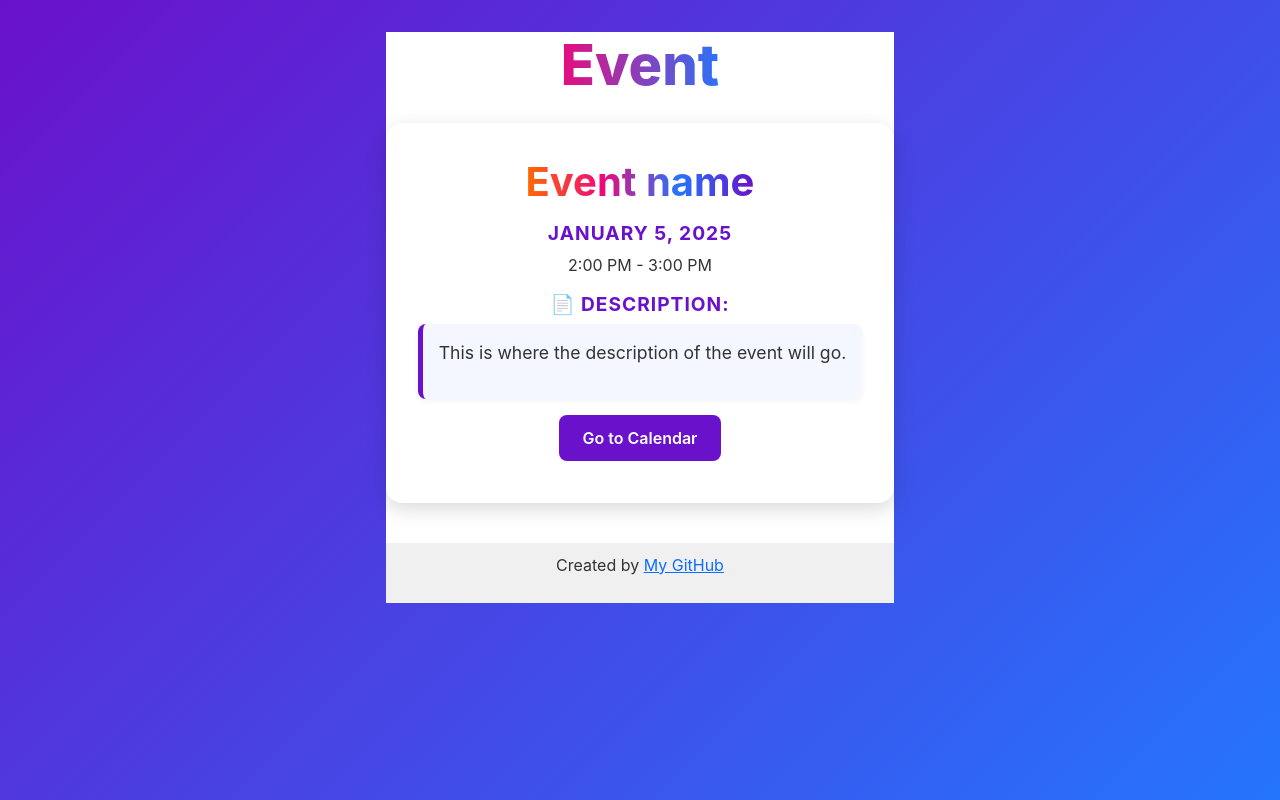
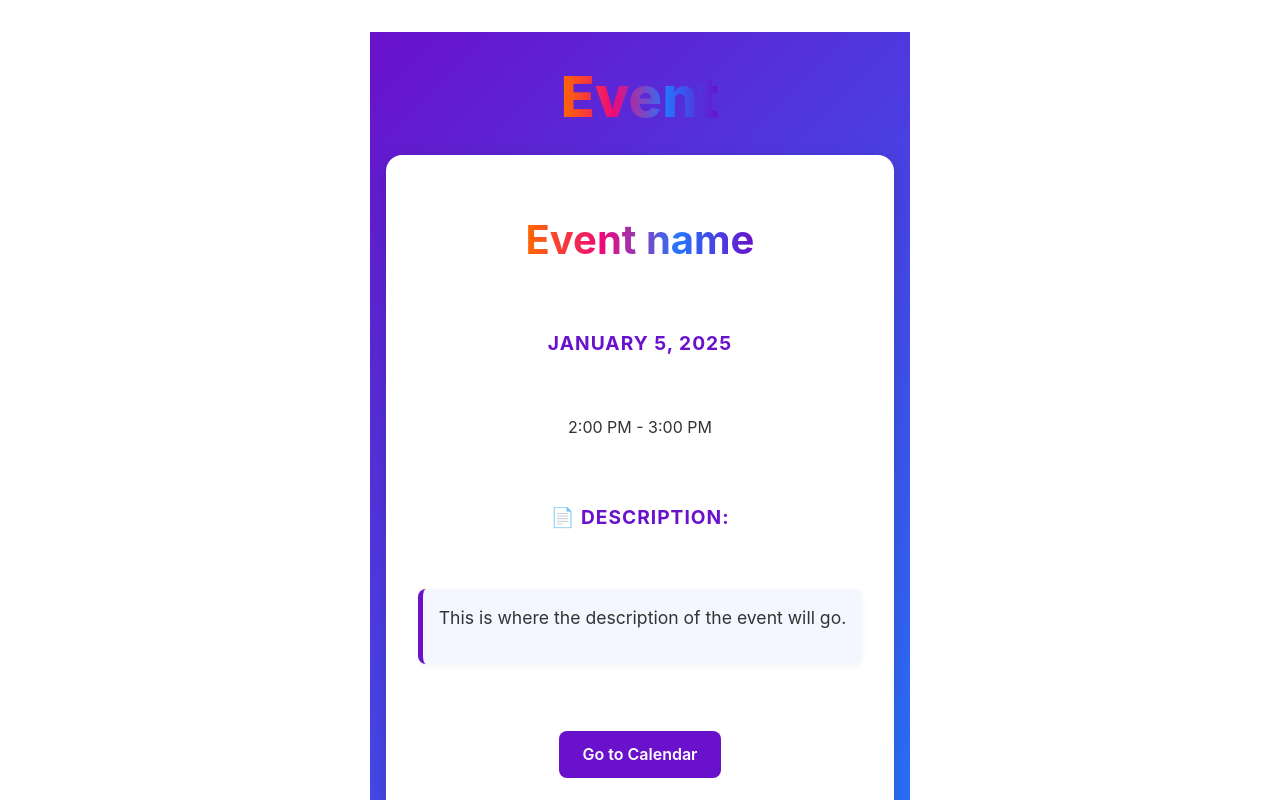
Before and after one commit to atkfuller/startup, a React (Vite) app: page /event in a window 1280 px wide. Shown: the top 800 px of the page. Built offline with nearby package versions, Linux system fonts and the light colour scheme.

Commit message:
changed so it has classname

```diff
--- a/src/addEvent/eventform.css
+++ b/src/addEvent/eventform.css
@@ -1,4 +1,4 @@
-body{
+.eventform-page{
     background: linear-gradient(135deg, #6a11cb, #2575fc);
     min-height: 100vh;
     display: flex;
--- a/src/addEvent/eventform.jsx
+++ b/src/addEvent/eventform.jsx
@@ -22,6 +22,7 @@ export default function AddEvent() {
   };
 
   return (
+    <div class ="eventform-page">
     <main>
       <h1>Event</h1>
       <form onSubmit={handleSubmit}>
@@ -79,5 +80,6 @@ export default function AddEvent() {
         </div>
       </form>
     </main>
+    </div>
   );
 }
--- a/src/event/event.css
+++ b/src/event/event.css
@@ -1,4 +1,4 @@
-body{
+.event-page{
     background:linear-gradient(135deg, #6a11cb, #2575fc);
     min-height: 100vh;
     display: flex;
--- a/src/event/event.jsx
+++ b/src/event/event.jsx
@@ -5,7 +5,7 @@ import { useNavigate } from "react-router-dom";
 export default function Event() {
   const navigate = useNavigate();
   return (
-    <div>
+    <div className="event-page">
       <h1>Event</h1>
 
       <main>
--- a/src/login/login.css
+++ b/src/login/login.css
@@ -23,6 +23,7 @@
  /* Replicating the 70vh bottom-anchored main element */
  .main-container {
      flex: 0 0 70vh;
+     max-width: none;
      width: 100%;
      margin-top: auto;
      /* Pushes the element to the bottom */
```
